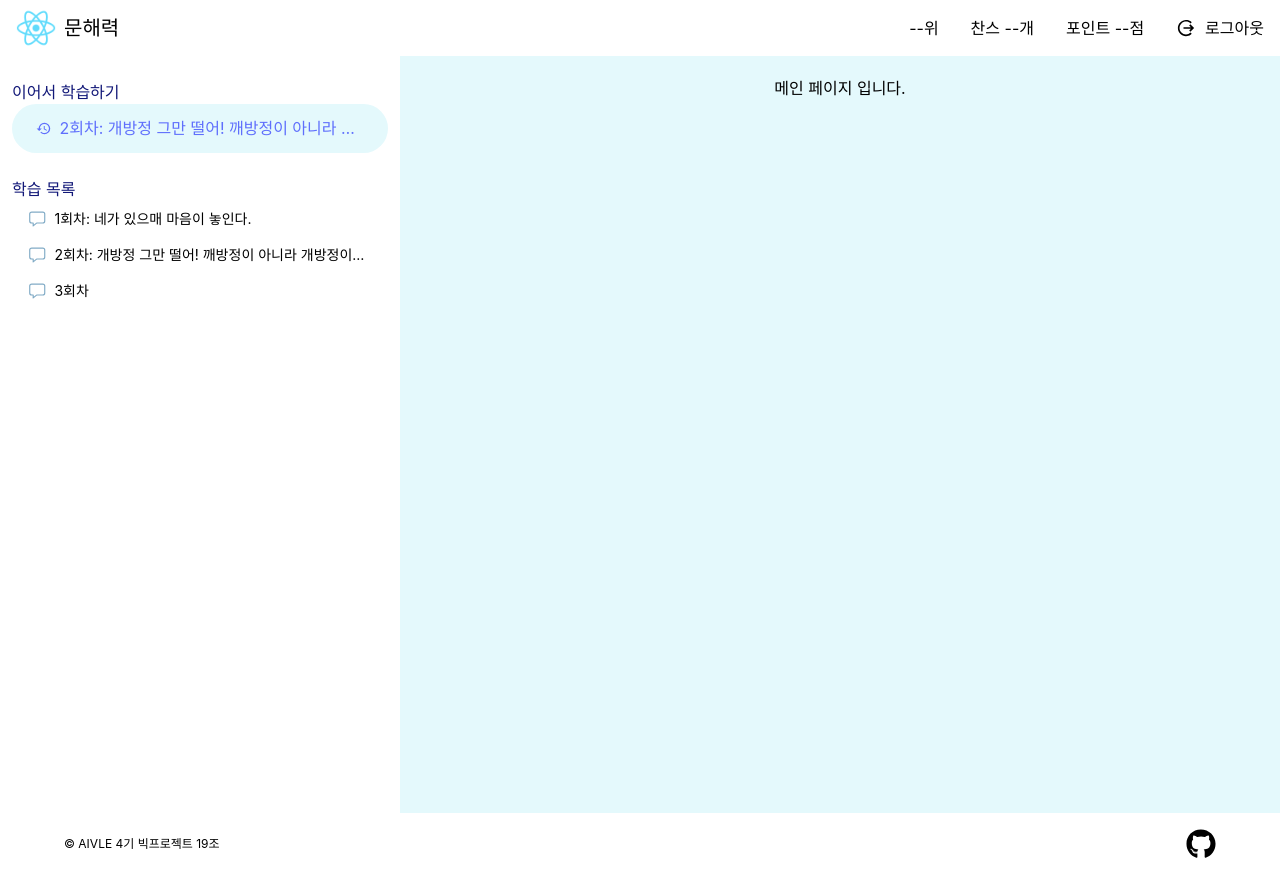
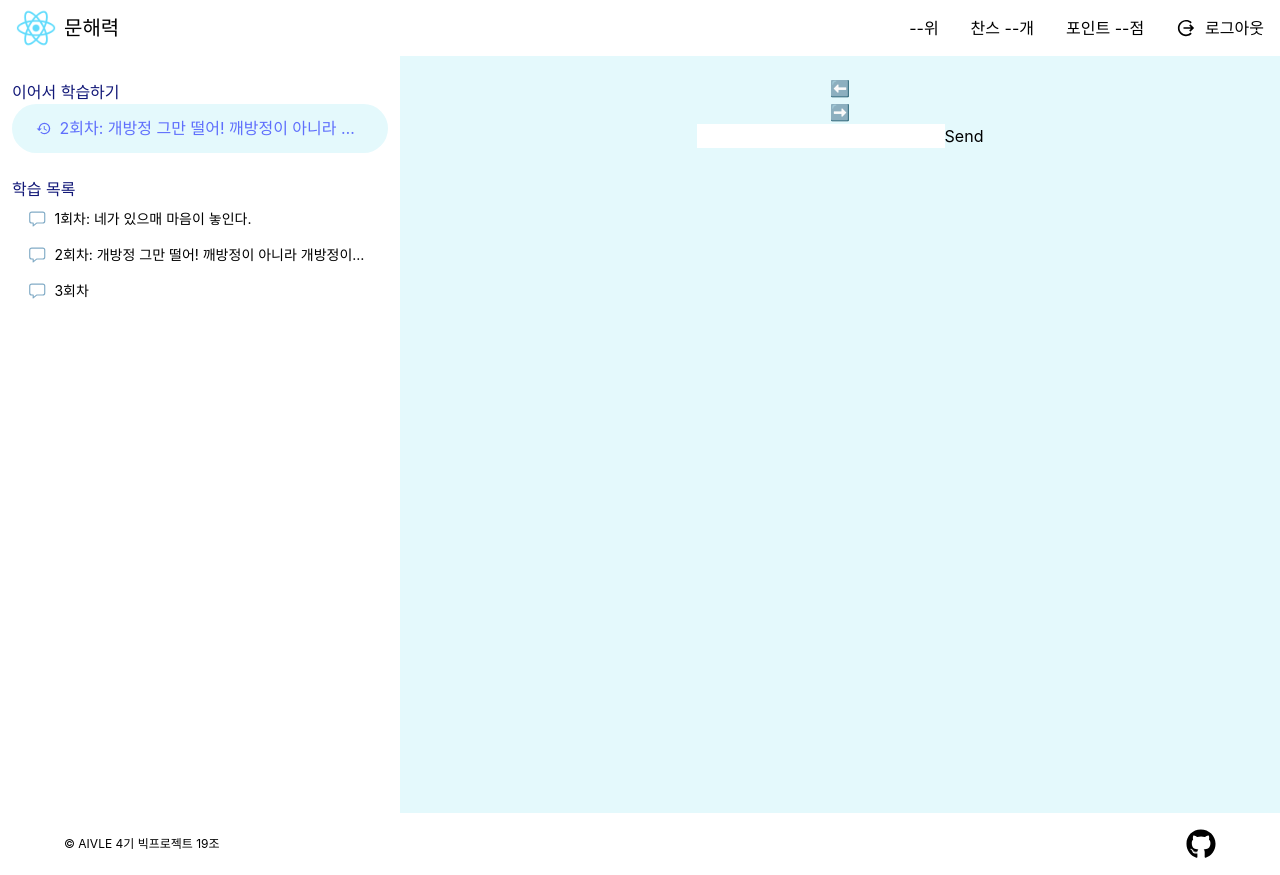
Before and after one commit to yewon-saurus/Aivle_BigProjectFE_19, a React (Create React App) app: page / in a window 1280 px wide. Built offline with nearby package versions, Linux system fonts and the light colour scheme; some icons are missing.

Commit message:
Update 'Main': typing anim 대화 로그(배열), 메시지 입력 폼 초안 작성
- react-kr-typing-anim
  - https://github.com/ricale/react-kr-typing-anim?tab=readme-ov-file

```diff
--- a/package.json
+++ b/package.json
@@ -9,6 +9,7 @@
     "react": "^18.2.0",
     "react-dom": "^18.2.0",
     "react-icons": "^4.12.0",
+    "react-kr-typing-anim": "^0.1.0",
     "react-router-dom": "^6.21.0",
     "react-scripts": "5.0.1",
     "web-vitals": "^2.1.4"
--- a/src/pages/main/Main.jsx
+++ b/src/pages/main/Main.jsx
@@ -1,14 +1,112 @@
-import React from 'react';
+import style from "./style.css";
+import React, {useState, useEffect} from 'react';
+import Typing from 'react-kr-typing-anim';
 import GoToLatestAndQuizList from '../../components/GoToLatestAndQuizList';
 
 const Main = () => {
+    const [messages, setMessages] = useState([]); // 모든 채팅 메시지 저장
+    const [currentTypingId, setCurrentTypingId] = useState(null); // 현재 AI가 타이핑하는 메시지 추적
+
+    const handleSendMessage = (message) => {
+        // message: 사용자가 form에 입력한 내용
+        setMessages((prevMessages) => [
+            ...prevMessages, // 이전 메시지들
+            { text: message, isUser: true }, // 사용자의 메시지
+            { text: `Your message is: "${message}"`, isUser: false, isTyping: true, id: Date.now() }, // AI의 응답(임시)
+        ]);
+    };
+
+    const handleEndTyping = (id) => {
+        setMessages((prevMessages) =>
+            prevMessages.map((msg) =>
+                msg.id === id ? { ...msg, isTyping: false } : msg
+            )
+        );
+        setCurrentTypingId(null); // 타이핑 애니메이션 종료됐다? -> 더 이상 타이핑 중인 메시지가 없다
+    };
+
+    useEffect(() => {
+        if (currentTypingId === null) {
+            const nextTypingMessage = messages.find (
+                (msg) => !msg.isUser && msg.isTyping
+            );
+            if (nextTypingMessage) {
+                setCurrentTypingId(nextTypingMessage.id);
+            }
+        }
+    }, [messages, currentTypingId]);
+
+    const MessageList = ({ messages, currentTypingId, onEndTyping }) => (
+        <div className="messages-list">
+            {messages.map((message) =>
+            message.isTyping && message.id === currentTypingId ? (
+                <div className={message.isUser ? 'user-message' : 'ai-message'}>
+                    <Typing key={message.id} Tag='div' speed={50} onDone={() => onEndTyping(message.id)}>
+                        {message.text}
+                    </Typing>
+                </div>
+            ) : (
+                <div
+                    key={message.id}
+                    className={message.isUser ? 'user-message' : 'ai-message'}
+                >
+                    {message.text}
+                </div>
+            )
+            )}
+        </div>
+    );
+
+    const MessageForm = ({ onSendMessage }) => {
+        const [message, setMessage] = useState('');
+
+        const handleSubmit = (event) => {
+            event.preventDefault();
+            onSendMessage(message);
+            setMessage('');
+        };
+
+        return (
+            <form className="message-form" onSubmit={handleSubmit}>
+            <input
+                type="text"
+                className="message-input"
+                value={message}
+                onChange={(e) => setMessage(e.target.value)}
+            />
+            <button className="send-button" type="submit">
+                Send
+            </button>
+            </form>
+        );
+    };
+
     return (
         <div className='flex'>
             <div className='w-0 lg:w-[400px]'>
                 <GoToLatestAndQuizList />
             </div>
             <div className='page'>
-                메인 페이지 입니다.
+                <div>
+                    {/* 대화 형식으로 나타난 학습 로그 */}
+                    <MessageList
+                        messages={messages}
+                        currentTypingId={currentTypingId}
+                        onEndTyping={handleEndTyping}
+                    />
+                </div>
+                <div>
+                    {/* 양 방향 화살표 버튼 + fixed 된 프롬프트 창 */}
+                    <div>
+                        {/* 양 방향 화살표 버튼(이전 회차, 다음 회차) */}
+                        <div>⬅️</div>
+                        <div>➡️</div>
+                    </div>
+                    <div>
+                        {/* 프롬프트 창 */}
+                        <MessageForm onSendMessage={handleSendMessage} />
+                    </div>
+                </div>
             </div>
         </div>
     );
--- /dev/null
+++ b/src/pages/main/style.css
@@ -0,0 +1,19 @@
+.messages-list {
+
+}
+
+.user-message {
+
+}
+
+.ai-message {
+
+}
+
+.message-form {
+
+}
+
+.message-input {
+
+}
```
Also changed, not shown: 1 other file (tests, documents, lock files or other folders).
